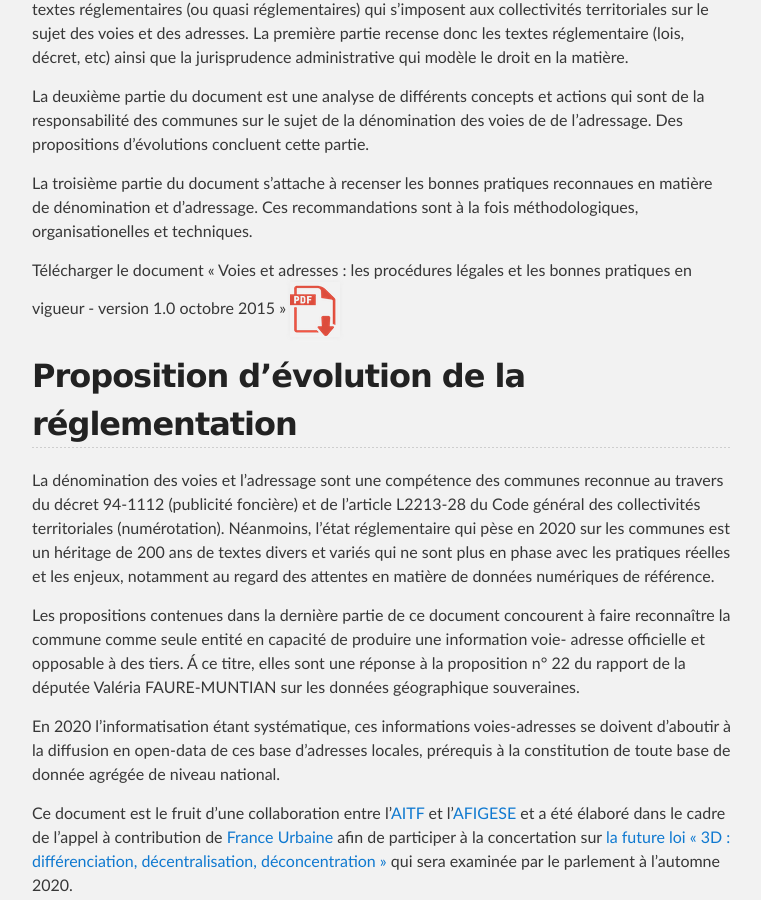
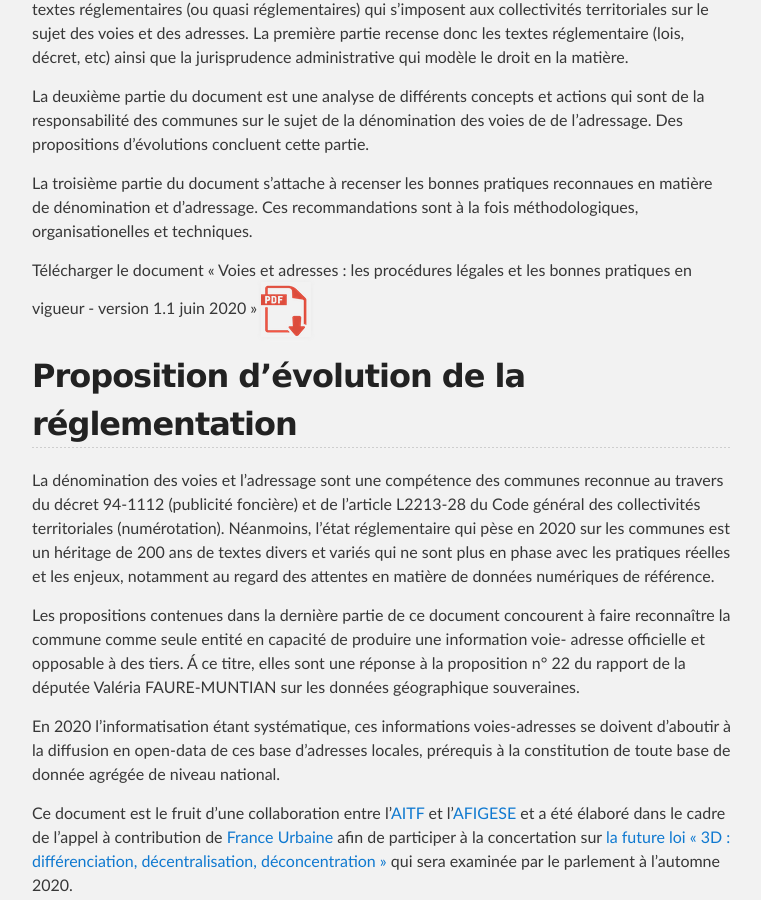
Before and after one commit to aitf-sig-topo/voies-adresses, a Jekyll site: the page built from docs/index.md, in a window 1280 px wide and 900 px high, scrolled down 899 px. Shown: the whole window, without its empty margins (258-1019 px from the left). Built offline with Jekyll 4.4.1, drawn with Linux system fonts in a browser that asks for light colours; our own code applies the rules of GitHub Pages for plain Markdown files.

Commit message:
Mise à jour du doc sur la réglementation et les bonnes pratiques

```diff
--- a/docs/index.md
+++ b/docs/index.md
@@ -20,8 +20,8 @@ La deuxième partie du document est une analyse de différents concepts et actio
 La troisième partie du document s'attache à recenser les bonnes pratiques reconnaues en matière de dénomination et d'adressage. Ces recommandations sont à la fois méthodologiques, organisationelles et techniques.
 
 
-Télécharger le document « Voies et adresses : les procédures légales et les bonnes pratiques en vigueur - version 1.0 octobre 2015 »
-[![](files/application-pdf.png)](files/AITF_SIG_Topo_Adresse_Les_procedures_legales_et_les_bonnes_pratiques_en_vigueur_v1.0.pdf)
+Télécharger le document « Voies et adresses : les procédures légales et les bonnes pratiques en vigueur - version 1.1 juin 2020 »
+[![](files/application-pdf.png)](files/AITF_SIG_Topo_Adresse_Les_procedures_legales_et_les_bonnes_pratiques_en_vigueur_v1.1.pdf)
 
 
 
```
Also changed, not shown: 2 other files.
